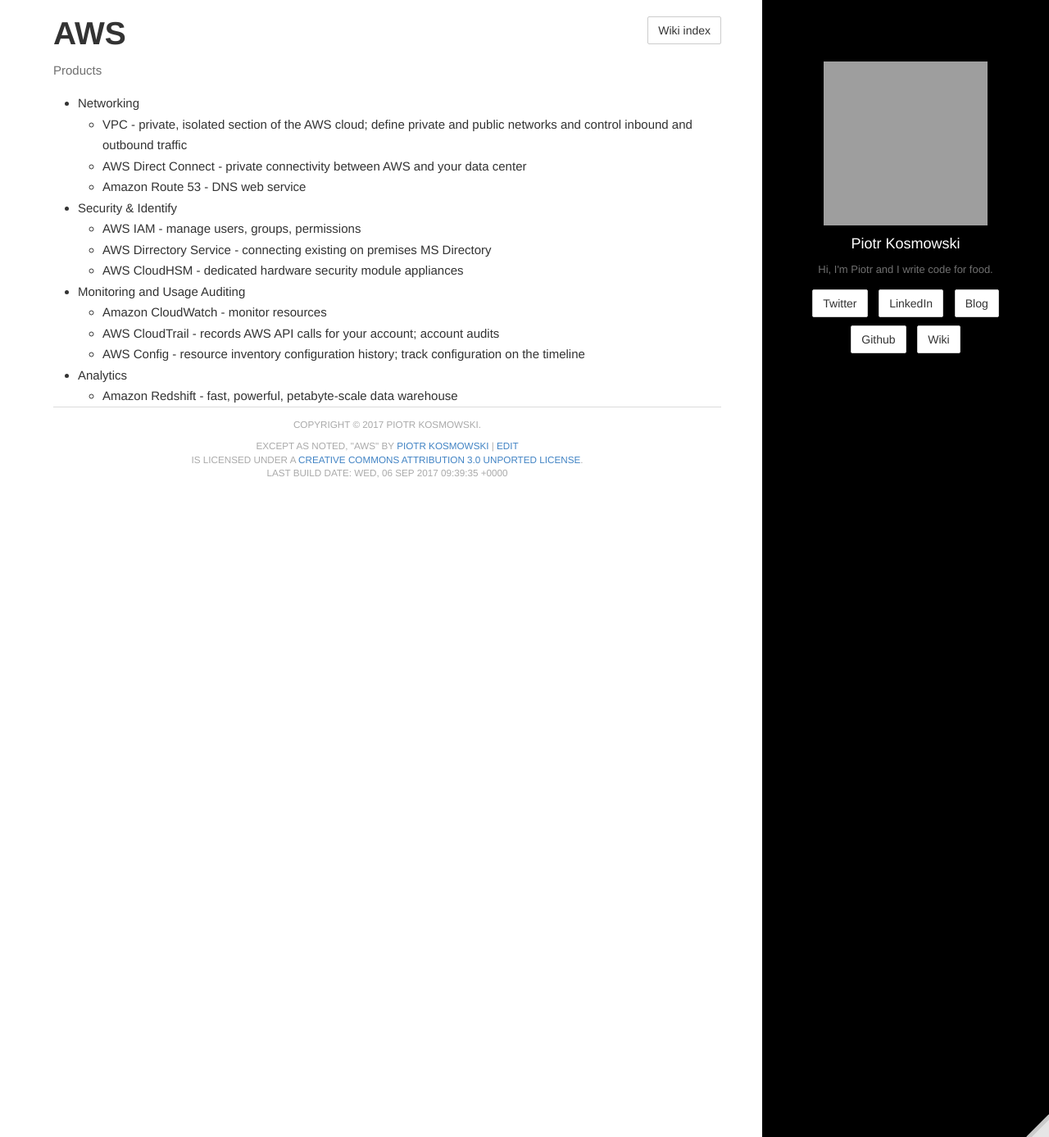
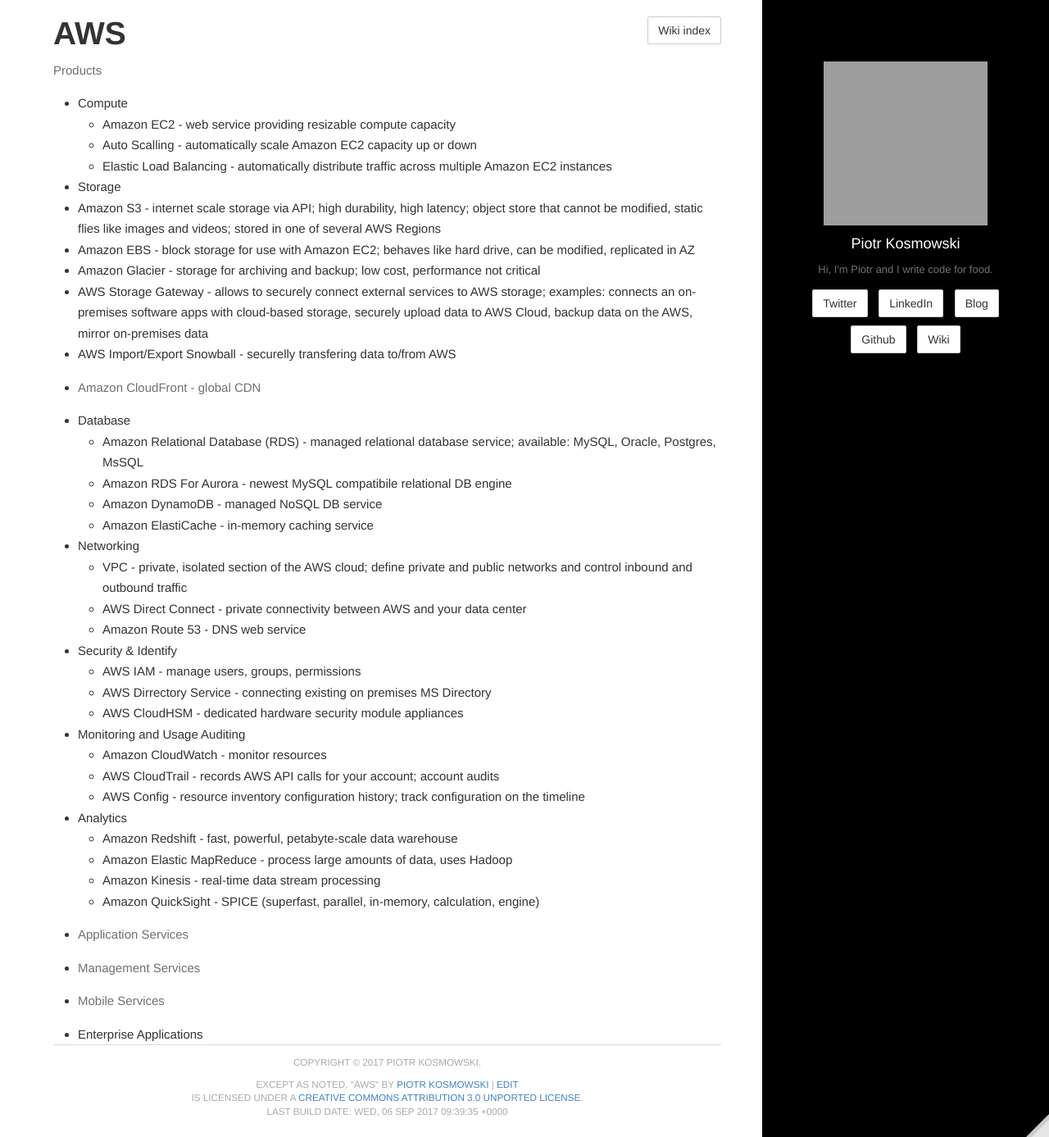
Before and after one commit to kospiotr/kospiotr.github.io, a Jekyll site: the page built from wiki/aws.md, in a window 1280 px wide and 1387 px high. Shown: the whole window at 82% size. Built offline with Jekyll 4.4.1, drawn with Linux system fonts in a browser that asks for light colours; grey boxes are pictures that could not be loaded.

Commit message:
Update aws.md

```diff
--- a/wiki/aws.md
+++ b/wiki/aws.md
@@ -7,6 +7,25 @@
 ---
 
 Products
+
+* Compute
+  * Amazon EC2 - web service providing resizable compute capacity
+  * Auto Scalling - automatically scale Amazon EC2 capacity up or down
+  * Elastic Load Balancing - automatically distribute traffic across multiple Amazon EC2 instances
+
+* Storage
+ * Amazon S3 - internet scale storage via API; high durability, high latency; object store that cannot be modified, static flies like images and videos; stored in one of several AWS Regions
+ * Amazon EBS - block storage for use with Amazon EC2; behaves like hard drive, can be modified, replicated in AZ
+ * Amazon Glacier - storage for archiving and backup; low cost, performance not critical
+ * AWS Storage Gateway - allows to securely connect external services to AWS storage; examples: connects an on-premises software apps with cloud-based storage, securely upload data to AWS Cloud, backup data on the AWS, mirror on-premises data
+ * AWS Import/Export Snowball - securelly transfering data to/from AWS
+ * Amazon CloudFront - global CDN
+
+* Database
+  * Amazon Relational Database (RDS) - managed relational database service; available: MySQL, Oracle, Postgres, MsSQL
+  * Amazon RDS For Aurora - newest MySQL compatibile relational DB engine
+  * Amazon DynamoDB - managed NoSQL DB service
+  * Amazon ElastiCache - in-memory caching service
 
 * Networking
   * VPC - private, isolated section of the AWS cloud; define private and public networks and control inbound and outbound traffic
@@ -25,3 +44,14 @@
 
 * Analytics
   * Amazon Redshift - fast, powerful, petabyte-scale data warehouse
+  * Amazon Elastic MapReduce - process large amounts of data, uses Hadoop
+  * Amazon Kinesis - real-time data stream processing
+  * Amazon QuickSight - SPICE (superfast, parallel, in-memory, calculation, engine)
+
+* Application Services
+
+* Management Services
+
+* Mobile Services
+
+* Enterprise Applications
```
